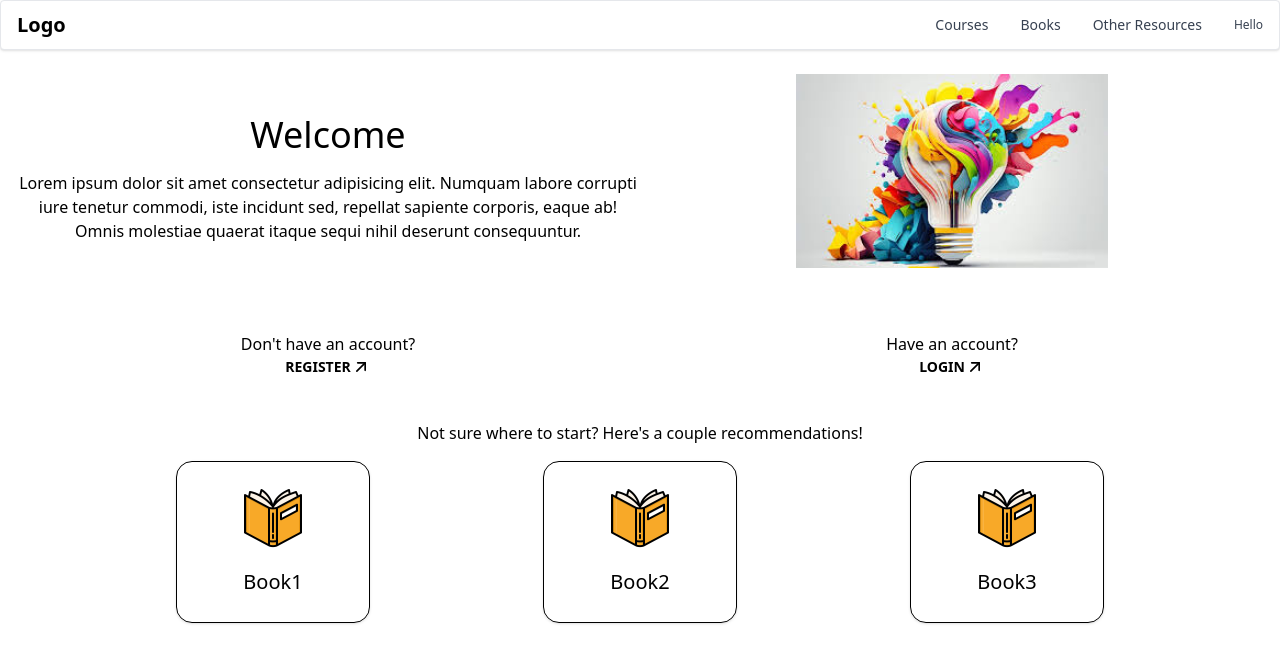
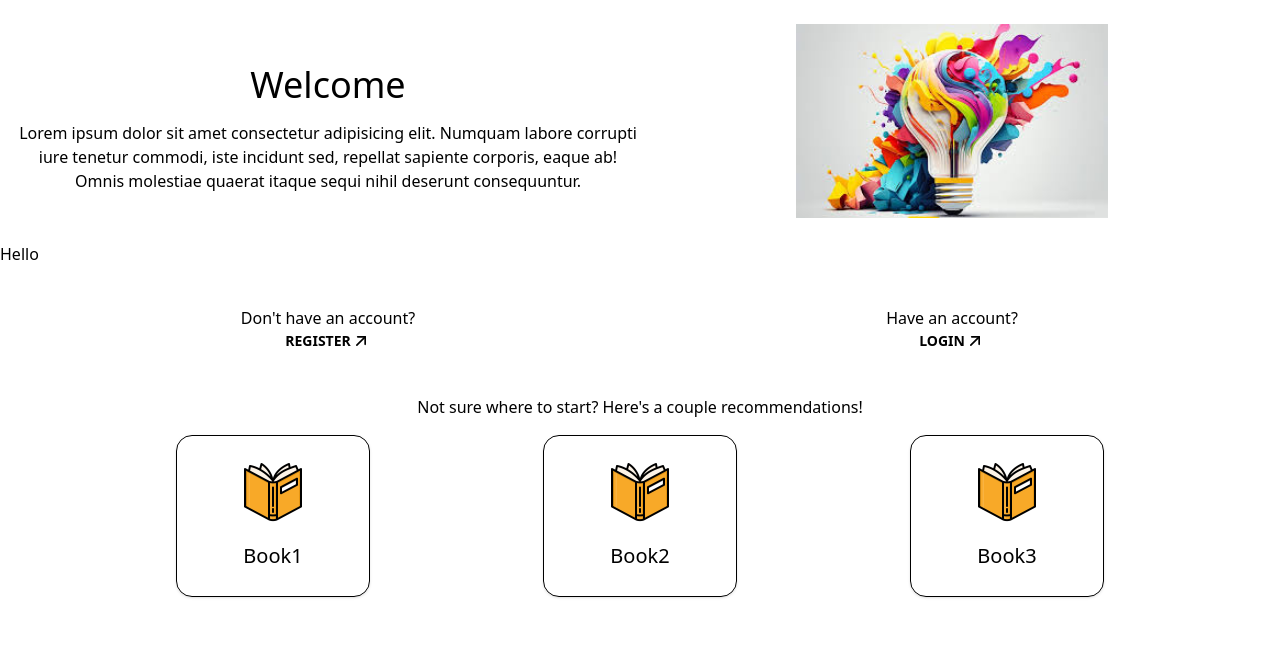
Before and after one commit to JoshuaNorris/Academy-Frontend, a React (Vite) app: page / in a window 1280 px wide. Shown: the top 662 px of the page. Built offline with nearby package versions, Linux system fonts and the light colour scheme.

Commit message:
small debugging changes

```diff
--- a/src/App.tsx
+++ b/src/App.tsx
@@ -18,6 +18,12 @@ const App: React.FC = () => {
 
     const completeLogin = ( newUser: User) => {
         setUser(newUser);
+        // setUser({
+        //     Email: newUser.Email,
+        //     UserName: newUser.UserName,
+        //     FirstName: newUser.FirstName,
+        //     LastName: newUser.LastName
+        // });
     }
 
     return (
--- a/src/pages/HomePage/HomePage.tsx
+++ b/src/pages/HomePage/HomePage.tsx
@@ -12,16 +12,22 @@ interface HomePageProps {
 const HomePage: React.FC<HomePageProps> = ({ user }) => {
 
     useEffect(() => {
-        console.log('user changed')
-    }, [user])
+        console.log("HomePage mounted");
+        return () => {
+            console.log("HomePage unmounted");
+        };
+    }, []);
+
 
     console.log("HomePage received user:", user);
     return (
         <section className='flex flex-col h-screen'>
-            <NavigationBar user={user}/>
+            {/* <NavigationBar user={user}/> */}
 
             <div className="flex flex-col">
                 <WelcomeBody />
+                <p>Hello</p>
+                <p>{user.LastName}</p>
                 <p>{user.FirstName}</p>
                 <LoginorRegister />
                 <Suggestions />
```
